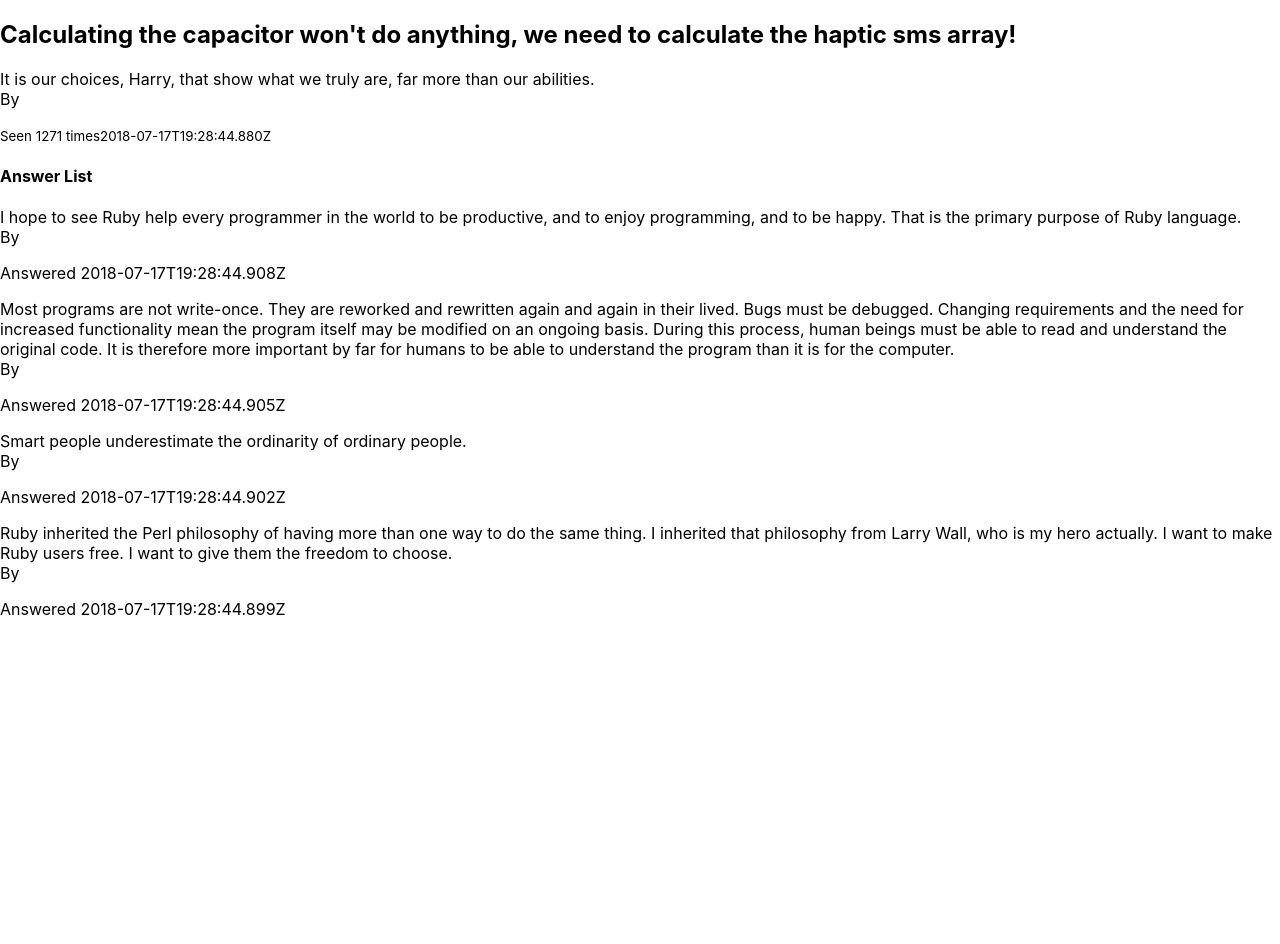
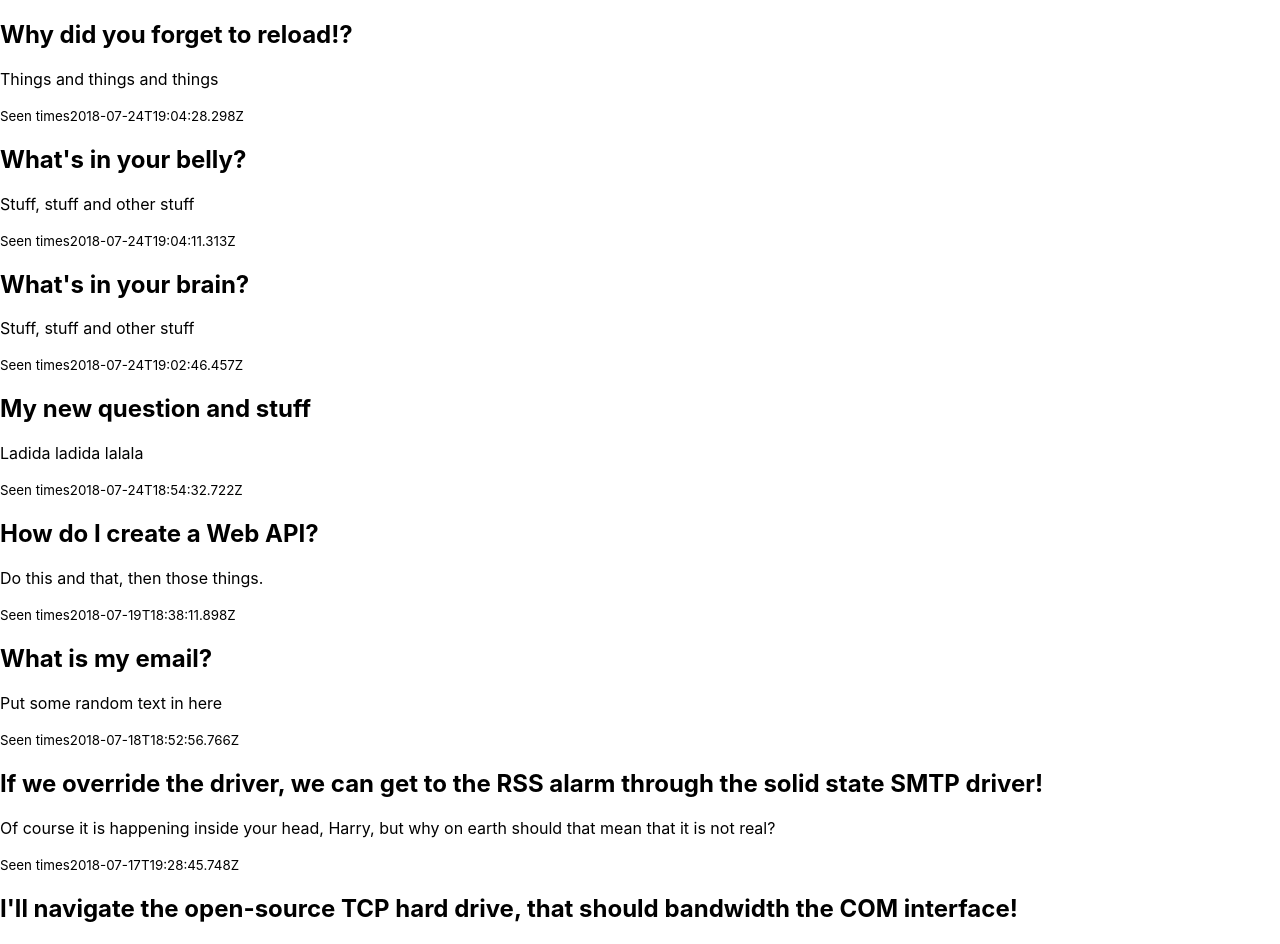
Before and after one commit to CodeCoreYVR/class_demos_bootcamp_may_2022, a React (Create React App) app in the folder react_basics/awesome-answers-client/: page / in a window 1280 px wide. Shown: the top 944 px of the page. Before the commit the page ends 800 px from the top, so only its background shows below. Built offline with nearby package versions, Linux system fonts and the light colour scheme.

Commit message:
js react add state inside QuestionIndexPage

```diff
--- a/react_basics/awesome-answers-client/src/components/QuestionDetails.js
+++ b/react_basics/awesome-answers-client/src/components/QuestionDetails.js
@@ -7,7 +7,6 @@
       <p>
         {props.body}
         <br />
-        By {props.author.full_name}
       </p>
       <p>
         <small>
--- a/react_basics/awesome-answers-client/src/components/QuestionIndexPage.js
+++ b/react_basics/awesome-answers-client/src/components/QuestionIndexPage.js
@@ -1,16 +1,19 @@
 import QuestionDetails from "./QuestionDetails";
 import { Component } from 'react';
+import questionIndexData from '../questionIndexData';
 
 class QuestionIndexPage extends Component {
+    state = {
+        questions: questionIndexData
+    }
     render(){
         return(
           <>
-            {this.props.list.map((q, i)=> {
+            {this.state.questions.map((q, i)=> {
               return <QuestionDetails
                 key={i}
                 title={q.title}
                 body={q.body}
-                author={q.author}
                 created_at={q.created_at}
               />
             })}
--- a/react_basics/awesome-answers-client/src/index.js
+++ b/react_basics/awesome-answers-client/src/index.js
@@ -15,9 +15,9 @@
 //   </React.StrictMode>
 // );
 
-root.render(
-  <QuestionShowPage/>
-)
+// root.render(
+//   <QuestionShowPage/>
+// )
 
 // root.render(
 //   <QuestionList
@@ -31,6 +31,9 @@
 //   />
 // )
 
+root.render(
+  <QuestionIndexPage/>
+)
 // root.render(
 //     <QuestionIndexPage
 //       list={
--- /dev/null
+++ b/react_basics/awesome-answers-client/src/questionIndexData.js
@@ -0,0 +1,69 @@
+export default [
+    {
+        id: 625,
+        title: "Why did you forget to reload!?",
+        body: "Things and things and things",
+        view_count: 0,
+        created_at: "2018-07-24T19:04:28.298Z",
+        updated_at: "2018-07-24T19:04:28.298Z"
+    },
+    {
+        id: 624,
+        title: "What's in your belly?",
+        body: "Stuff, stuff and other stuff",
+        view_count: 0,
+        created_at: "2018-07-24T19:04:11.313Z",
+        updated_at: "2018-07-24T19:04:11.313Z"
+    },
+    {
+        id: 623,
+        title: "What's in your brain?",
+        body: "Stuff, stuff and other stuff",
+        view_count: 0,
+        created_at: "2018-07-24T19:02:46.457Z",
+        updated_at: "2018-07-24T19:02:46.457Z"
+    },
+    {
+        id: 622,
+        title: "My new question and stuff",
+        body: "Ladida ladida lalala",
+        view_count: 0,
+        created_at: "2018-07-24T18:54:32.722Z",
+        updated_at: "2018-07-24T18:54:32.722Z"
+    },
+    {
+        id: 621,
+        title: "How do I create a Web API?",
+        body: "Do this and that, then those things.",
+        view_count: 0,
+        created_at: "2018-07-19T18:38:11.898Z",
+        updated_at: "2018-07-19T18:38:11.898Z"
+    },
+    {
+        id: 620,
+        title: "What is my email?",
+        body: "Put some random text in here",
+        view_count: 4,
+        created_at: "2018-07-18T18:52:56.766Z",
+        updated_at: "2018-07-18T18:55:20.043Z"
+    },
+    {
+        id: 619,
+        title:
+            "If we override the driver, we can get to the RSS alarm through the solid state SMTP driver!",
+        body:
+            "Of course it is happening inside your head, Harry, but why on earth should that mean that it is not real?",
+        view_count: 321,
+        created_at: "2018-07-17T19:28:45.748Z",
+        updated_at: "2018-07-17T19:28:45.748Z"
+    },
+    {
+        id: 618,
+        title:
+            "I'll navigate the open-source TCP hard drive, that should bandwidth the COM interface!",
+        body: "After all this time? Always.",
+        view_count: 9398,
+        created_at: "2018-07-17T19:28:45.691Z",
+        updated_at: "2018-07-17T19:29:28.652Z"
+    }
+];
```
